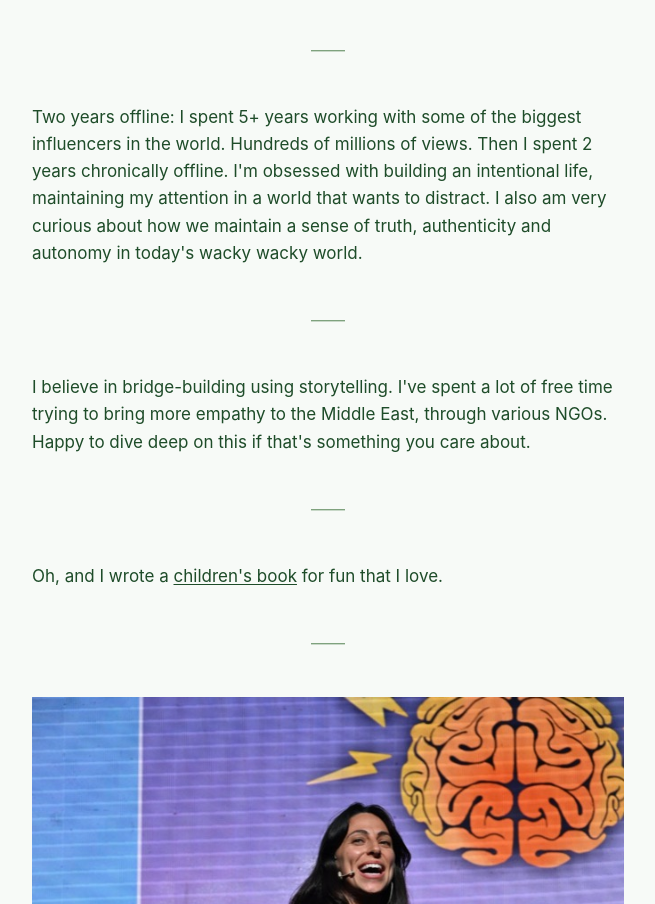
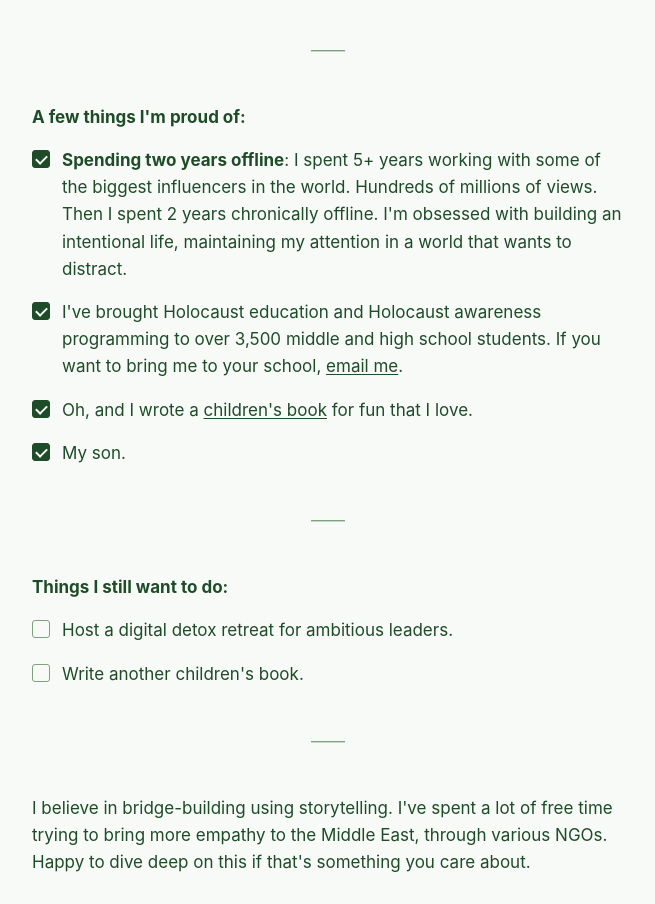
Before and after one commit to rachelraykay/rachelkastner, a website: page index.html in a window 1280 px wide. Shown: the part 1915-2819 px from the top of the page, without its empty margins (312-967 px from the left). Drawn offline with Linux system fonts and the light colour scheme.

Commit message:
Restructure facts into "proud of" / "still want to do" checklists
Merges the two-years-offline and children's-book facts into a checked
checklist under "A few things I'm proud of:", adds a Holocaust
education fact and "my son", and adds a new unchecked "Things I still
want to do:" list. The bridge-building fact now follows both lists.

Co-Authored-By: Claude Sonnet 5 <noreply@anthropic.com>

```diff
--- a/index.html
+++ b/index.html
@@ -42,15 +42,25 @@
 
   <div class="divider">——</div>
 
-  <p class="fact">Two years offline: I spent 5+ years working with some of the biggest influencers in the world. Hundreds of millions of views. Then I spent 2 years chronically offline. I'm obsessed with building an intentional life, maintaining my attention in a world that wants to distract. I also am very curious about how we maintain a sense of truth, authenticity and autonomy in today's wacky wacky world.</p>
+  <p class="section-label">A few things I'm proud of:</p>
+  <ul class="checklist">
+    <li><span class="checkbox checked" aria-hidden="true"></span><span><strong>Spending two years offline</strong>: I spent 5+ years working with some of the biggest influencers in the world. Hundreds of millions of views. Then I spent 2 years chronically offline. I'm obsessed with building an intentional life, maintaining my attention in a world that wants to distract.</span></li>
+    <li><span class="checkbox checked" aria-hidden="true"></span><span>I've brought Holocaust education and Holocaust awareness programming to over 3,500 middle and high school students. If you want to bring me to your school, <a href="mailto:kastner.rachel@gmail.com">email me</a>.</span></li>
+    <li><span class="checkbox checked" aria-hidden="true"></span><span>Oh, and I wrote a <a href="https://www.amazon.com/dp/B0GJD213J6">children's book</a> for fun that I love.</span></li>
+    <li><span class="checkbox checked" aria-hidden="true"></span><span>My son.</span></li>
+  </ul>
+
+  <div class="divider">——</div>
+
+  <p class="section-label">Things I still want to do:</p>
+  <ul class="checklist">
+    <li><span class="checkbox" aria-hidden="true"></span><span>Host a digital detox retreat for ambitious leaders.</span></li>
+    <li><span class="checkbox" aria-hidden="true"></span><span>Write another children's book.</span></li>
+  </ul>
 
   <div class="divider">——</div>
 
   <p class="fact">I believe in bridge-building using storytelling. I've spent a lot of free time trying to bring more empathy to the Middle East, through various NGOs. Happy to dive deep on this if that's something you care about.</p>
-
-  <div class="divider">——</div>
-
-  <p class="fact">Oh, and I wrote a <a href="https://www.amazon.com/dp/B0GJD213J6">children's book</a> for fun that I love.</p>
 
   <div class="divider">——</div>
 
--- a/styles.css
+++ b/styles.css
@@ -96,6 +96,55 @@ a:hover {
 
 .fact {
   margin: 0;
+}
+
+.section-label {
+  font-weight: 700;
+  margin: 0 0 16px;
+}
+
+.checklist {
+  list-style: none;
+  margin: 0 0 40px;
+  padding: 0;
+}
+
+.checklist li {
+  display: flex;
+  align-items: flex-start;
+  gap: 12px;
+  margin: 0 0 16px;
+}
+
+.checklist li:last-child {
+  margin-bottom: 0;
+}
+
+.checkbox {
+  position: relative;
+  flex: 0 0 18px;
+  width: 18px;
+  height: 18px;
+  margin-top: 3px;
+  border: 1.5px solid var(--muted);
+  border-radius: 3px;
+}
+
+.checkbox.checked {
+  background: var(--text);
+  border-color: var(--text);
+}
+
+.checkbox.checked::after {
+  content: "";
+  position: absolute;
+  left: 5px;
+  top: 2px;
+  width: 5px;
+  height: 9px;
+  border: solid var(--bg);
+  border-width: 0 2px 2px 0;
+  transform: rotate(45deg);
 }
 
 .carousel {
```
